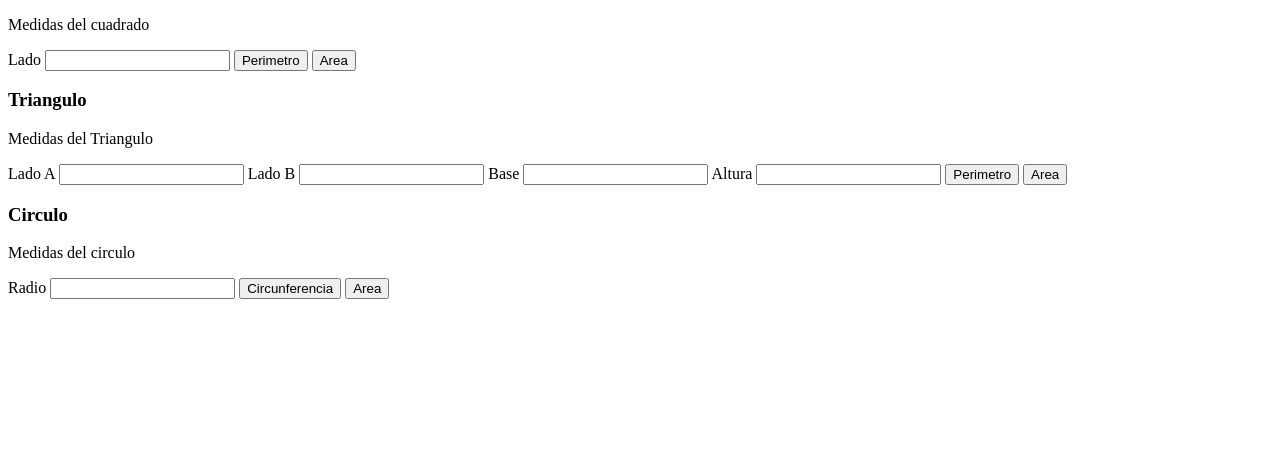
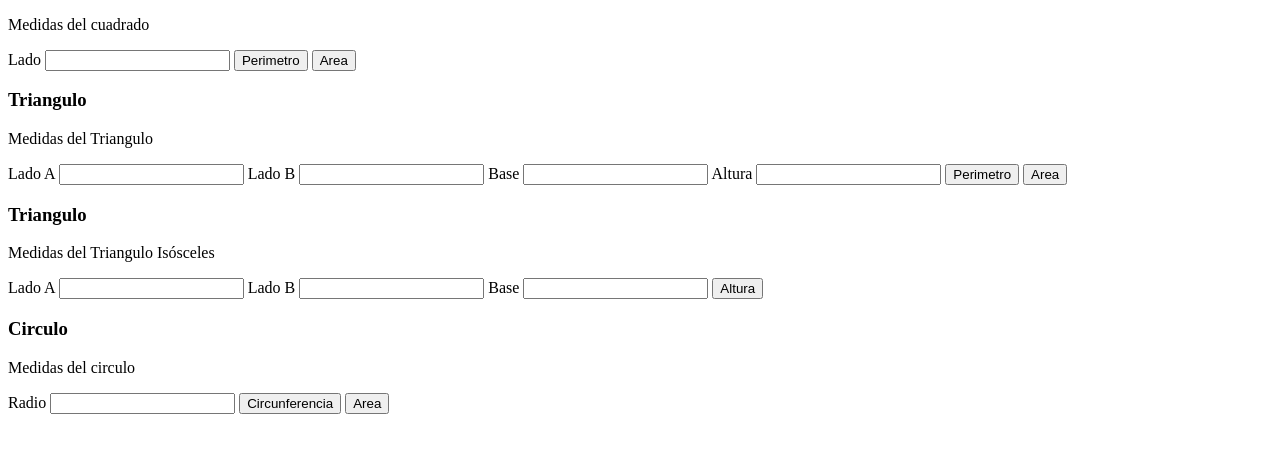
Before and after one commit to AndLego/curso-practico-js, a plain HTML site: page figuras.html in a window 1280 px wide. Shown: the part 131-584 px from the top of the page. Drawn offline with Linux system fonts and the light colour scheme.

Commit message:
añadido formula para altura de un triangulo isosceles

```diff
--- a/figuras.html
+++ b/figuras.html
@@ -55,6 +55,26 @@
         </form>
 
         <form action="">
+            <h3>Triangulo</h3>
+            <p>Medidas del Triangulo Isósceles</p>
+            <label for="InputTrianguloA">
+                Lado A
+            </label>
+            <input type="number" id="InputTrianguloIsoA">
+            <label for="InputTrianguloB">
+                Lado B
+            </label>
+            <input type="number" id="InputTrianguloIsoB">
+            <label for="InputTrianguloBase">
+                Base
+            </label>
+            <input type="number" id="InputTrianguloIsoBase">
+            <button type="button" onclick="calcularAltura()">
+                Altura
+            </button>
+        </form>
+
+        <form action="">
             <h3>Circulo</h3>
             <p>Medidas del circulo</p>
             <label for="InputCirculoRadio">
--- a/figuras.js
+++ b/figuras.js
@@ -75,6 +75,19 @@ function calcularAreaTriangulo(){
     alert(area);
 }
 
+function calcularAltura(){
+    const ladoA = Number(document.getElementById("InputTrianguloIsoA").value);
+    const ladoB = Number(document.getElementById("InputTrianguloIsoB").value);
+    const base = Number(document.getElementById("InputTrianguloIsoBase").value);
+
+    if(ladoA === ladoB){
+        const altura = Math.sqrt((ladoA * ladoA) - ((base * base) / 4));
+        return alert(altura);
+    }else{
+        return alert("Los lados a y b no son iguales");
+    }
+}
+
 function calcularCircunferencia(){
     const radio = Number(document.getElementById("InputCirculoRadio").value);
     const diametro = perimetroCirculo(radio);
```
